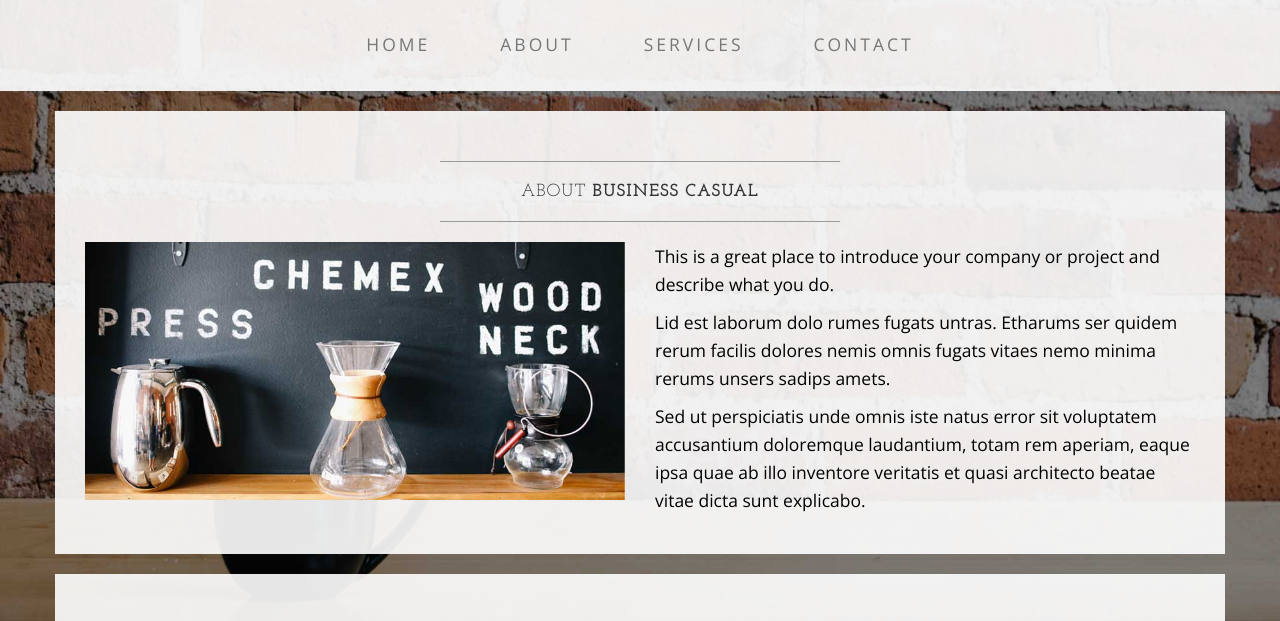
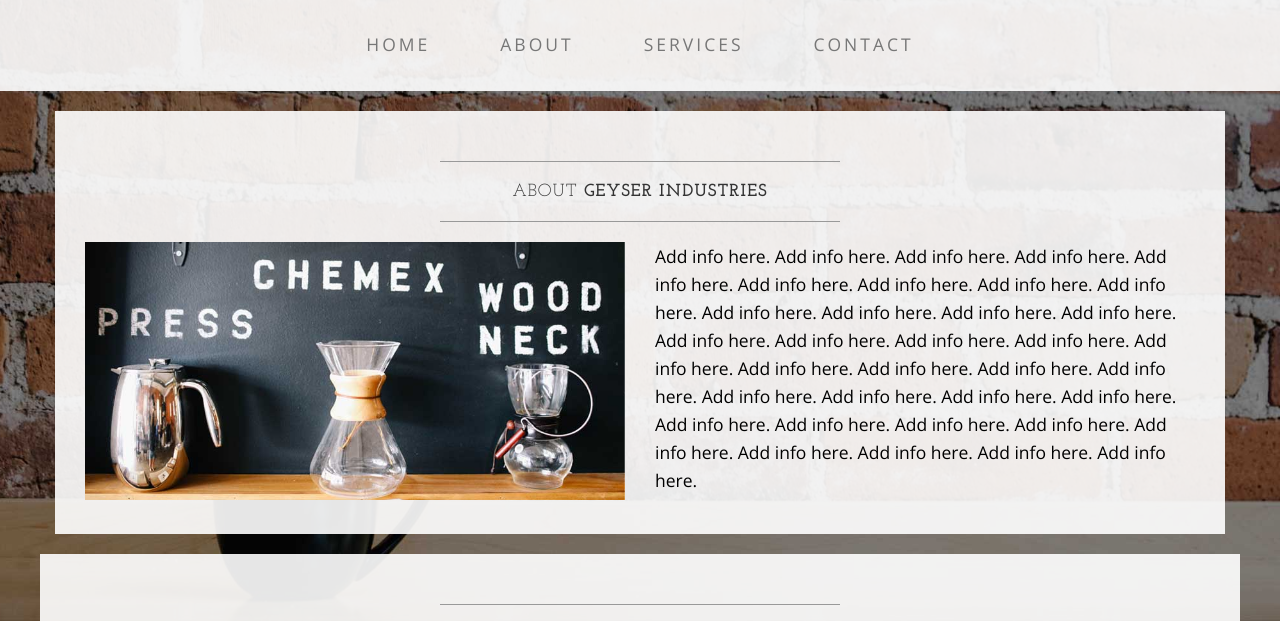
Before and after one commit to newyenjay/Geyser, a plain HTML site: page about.html in a window 1280 px wide. Shown: the part 179-800 px from the top of the page. Drawn offline with nearby package versions, Linux system fonts and the light colour scheme.

Commit message:
Testing from the atom editor

```diff
--- a/about.html
+++ b/about.html
@@ -78,7 +78,7 @@
                 <div class="col-lg-12">
                     <hr>
                     <h2 class="intro-text text-center">About
-                        <strong>business casual</strong>
+                        <strong>Geyser Industries</strong>
                     </h2>
                     <hr>
                 </div>
@@ -86,10 +86,7 @@
                     <img class="img-responsive img-border-left" src="img/slide-2.jpg" alt="">
                 </div>
                 <div class="col-md-6">
-                    <p>This is a great place to introduce your company or project and describe what you do.</p>
-                    <p>Lid est laborum dolo rumes fugats untras. Etharums ser quidem rerum facilis dolores nemis omnis fugats vitaes nemo minima rerums unsers sadips amets.</p>
-                    <p>Sed ut perspiciatis unde omnis iste natus error sit voluptatem accusantium doloremque laudantium, totam rem aperiam, eaque ipsa quae ab illo inventore veritatis et quasi architecto beatae vitae dicta sunt explicabo.</p>
-                </div>
+                    <p>Add info here. Add info here. Add info here. Add info here. Add info here. Add info here. Add info here. Add info here. Add info here. Add info here. Add info here. Add info here. Add info here. Add info here. Add info here. Add info here. Add info here. Add info here. Add info here. Add info here. Add info here. Add info here. Add info here. Add info here. Add info here. Add info here. Add info here. Add info here. Add info here. Add info here. Add info here. Add info here. Add info here. Add info here. Add info here.  </p>
                 <div class="clearfix"></div>
             </div>
         </div>
```
Also changed, not shown: contact.html (+1 -1 lines).
